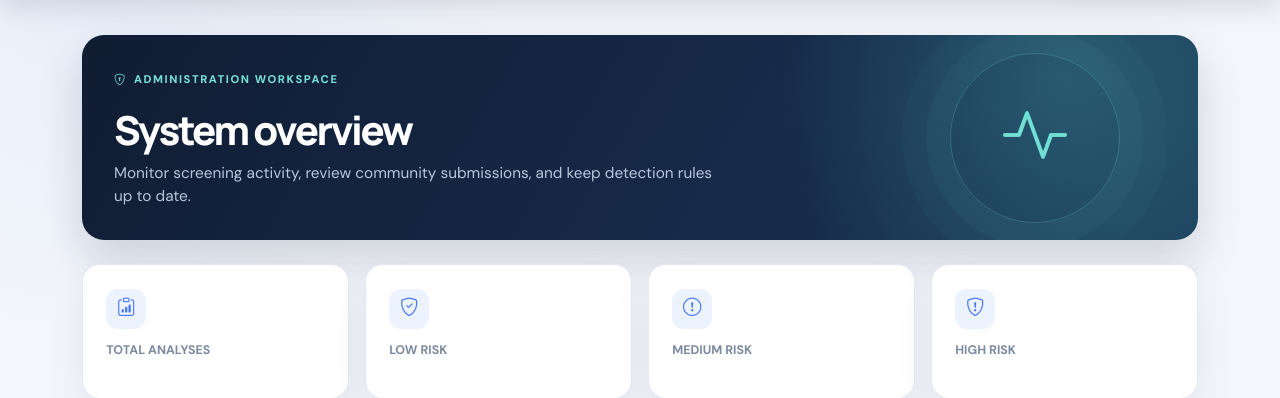
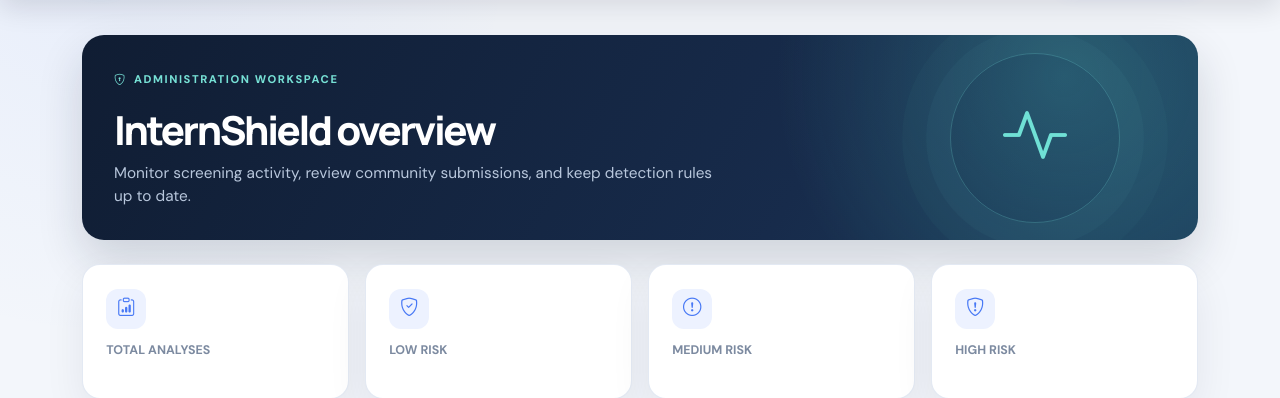
Before and after one commit to Chirantan112/InternShield, a Flask app: template internshield/templates/admin/dashboard.html in a window 1280 px wide. Shown: the part 76-474 px from the top of the page. Run offline with Flask 3, Linux system fonts and the light colour scheme; the template is opened without the code that fills it, so the values that code supplies are empty.

Commit message:
Preserve admin dashboard heading expected by tests

```diff
--- a/internshield/templates/admin/dashboard.html
+++ b/internshield/templates/admin/dashboard.html
@@ -4,7 +4,7 @@
 <section class="hero-panel mb-4">
   <div class="position-relative" style="z-index:1;max-width:720px">
     <span class="hero-kicker"><i class="bi bi-shield-lock"></i> Administration workspace</span>
-    <h1 class="display-6 mt-3 mb-2">System overview</h1>
+    <h1 class="display-6 mt-3 mb-2">InternShield overview</h1>
     <p class="mb-0">Monitor screening activity, review community submissions, and keep detection rules up to date.</p>
   </div><div class="hero-orbit"><i class="bi bi-activity"></i></div>
 </section>
```
